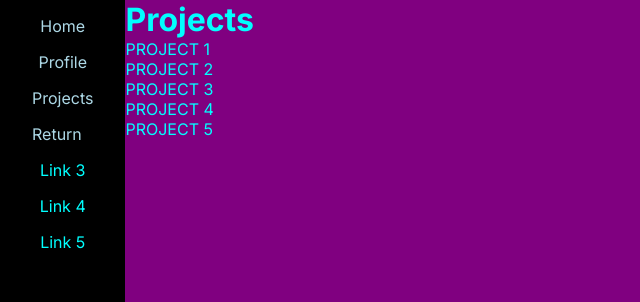
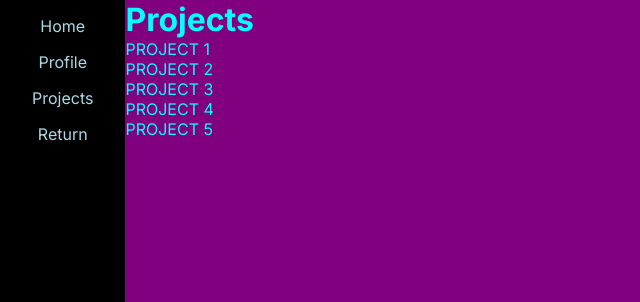
Before and after one commit to franco-ortega/portfolio-test, a Next.js app: page /1/projects in a window 1280 px wide. Shown: the top 302 px of the page, without its empty margins (0-640 px from the left). Built offline with nearby package versions, Linux system fonts and the light colour scheme.

Commit message:
move Return link into li

```diff
--- a/app/1/components/nav/Nav.jsx
+++ b/app/1/components/nav/Nav.jsx
@@ -14,10 +14,9 @@ export default function Nav() {
         <li>
           <Link href={'/1/projects'}>Projects</Link>
         </li>
-        <Link href={'/'}>Return</Link>
-        <li>Link 3</li>
-        <li>Link 4</li>
-        <li>Link 5</li>
+        <li>
+          <Link href={'/'}>Return</Link>
+        </li>
       </ul>
     </nav>
   );
```
